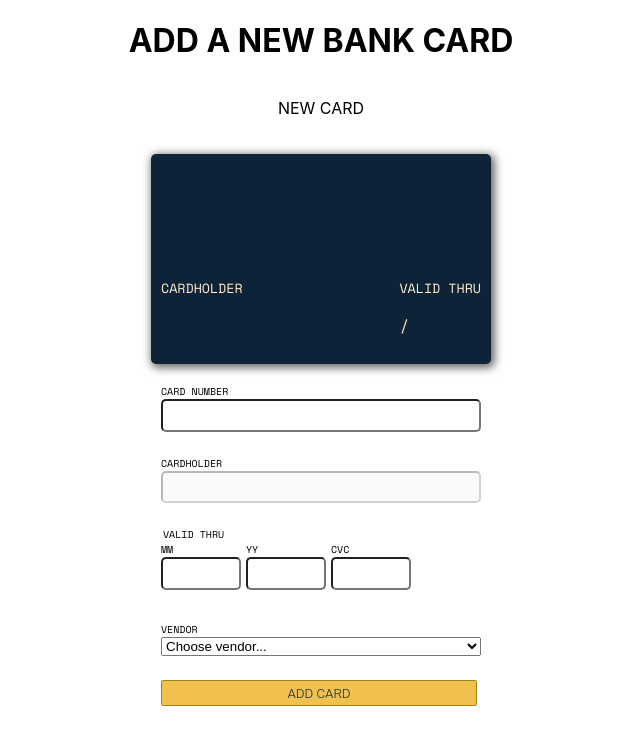
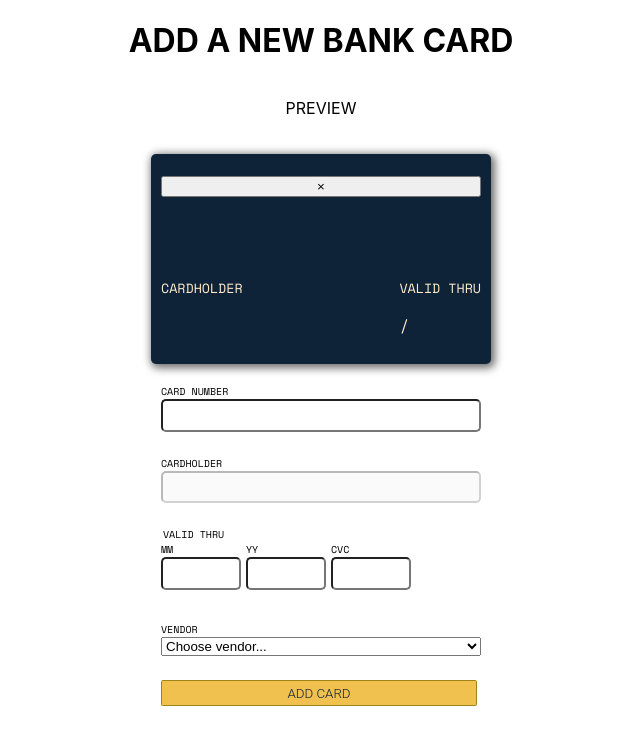
Before and after one commit to fredrikac/e-wallet, a React (Create React App) app: page /addcard in a window 1280 px wide. Shown: the top 744 px of the page, without its empty margins (319-959 px from the left). Built offline with nearby package versions, Linux system fonts and the light colour scheme.

Commit message:
fixed activate-functiongit add .!

```diff
--- a/src/App.css
+++ b/src/App.css
@@ -0,0 +1,9 @@
+@import url('https://fonts.googleapis.com/css?family=Space+Mono:400,400i,700,700i');
+
+
+main {
+  display: flex;
+  flex-direction: column;
+  justify-content: center;
+  align-items: center;
+}
--- a/src/components/Card.jsx
+++ b/src/components/Card.jsx
@@ -1,11 +1,14 @@
 //Själva kortet
 import styles from "./Card.module.css"
 
-const Card = ({ cardNumber, validThruMonth, validThruYear, vendor,  cvc, cardholder }) => {
+const Card = ({ cardNumber, validThruMonth, validThruYear, vendor,  cvc, cardholder, clickToActivate }) => {
 
   //beroende på vilken vendor det är så vill jag ha olika färg på korten. Djupdyk i detta sedan.
   return (
-    <div className={styles.card}>
+    <div onClick={()=> clickToActivate(cardNumber)}className={styles.card}>
+      <button className={styles.closeBtn} aria-label="Delete card" type="button">
+      <span aria-hidden="true">&times;</span>
+      </button>
       <p className={styles.vendor}>{vendor}</p>
       <p className={styles.number}>{cardNumber}</p>
       <span className={styles.midsection}>
@@ -18,7 +21,6 @@ const Card = ({ cardNumber, validThruMonth, validThruYear, vendor,  cvc, cardhol
       <p>{validThruMonth}/{validThruYear}</p>
       </div>
       </span>
-
     </div>
   )
 }
--- a/src/components/Card.module.css
+++ b/src/components/Card.module.css
@@ -60,3 +60,9 @@ ljusgul: #f0c14f */
 .name {
   text-transform: uppercase;
 }
+
+.closeBtn {
+  background-color:none;
+  z-index: 10;
+  position: right top;
+}
--- a/src/components/cardSlice.js
+++ b/src/components/cardSlice.js
@@ -2,7 +2,6 @@ import { createSlice, createAsyncThunk } from "@reduxjs/toolkit";
 import axios from "axios";
 
 //denna kommer hantera state för både user och cards.
-
 //Arrayen cards kan innehålla 3 items. Det fjärde kortet kommer vara det aktiva. Det går inte att lägga till ett femte kort, så det funkar, men då kraschar allt
 //Vad ska jag med initialCard till? Fortsätt med detta
 
--- a/src/pages/AddCard.jsx
+++ b/src/pages/AddCard.jsx
@@ -2,14 +2,15 @@
 import { useDispatch, useSelector } from "react-redux";
 import { addNewCard, setActiveCard } from "../components/cardSlice";
 import { useState } from "react";
-import { Link } from "react-router-dom";
+import { Link, useNavigate } from "react-router-dom";
 import Card from "../components/Card";
 import styles from "./AddCard.module.css";
 
-//Vad ska hända efter att användaren klickat på Add card? Alert med success eller alert med fail. Efter det då? Tillbaka till start?
+//Här ska användaren inte kunna klicka på kortet!
 
 const AddCard = () => {
   const dispatch = useDispatch();
+  const navigate = useNavigate();
   const { cards, user } = useSelector((state)=> state.cardList);
 
   //Hantera formuläret
@@ -33,7 +34,7 @@ const AddCard = () => {
 
     //dispatcha action och lägg till objektet formdata som ett nytt card
     dispatch(addNewCard(formdata))
-    //här läggs nya kortet som aktivt även om det inte läggs till pga för många kort. LÖS DETTA
+    //här läggs nya kortet som aktivt
     dispatch(setActiveCard(formdata.cardNumber))
 
     //töm formuläret igen
@@ -44,12 +45,15 @@ const AddCard = () => {
     validThruYear: "",
     cvc: "",
     vendor: ""})
+
+    //tillbaka till start
+    navigate("/cards")
   }
 
   return (
-    <main className={styles.addPageMain}>
+    <main>
       <h1>ADD A NEW BANK CARD</h1>
-      <p>NEW CARD</p>
+      <p>PREVIEW</p>
       <Card  vendor={formdata.vendor} validThruMonth={formdata.validThruMonth} validThruYear={formdata.validThruYear} cardNumber={formdata.cardNumber} cardholder={user}/>
 
       <form onSubmit={handleSubmit}>
--- a/src/pages/AddCard.module.css
+++ b/src/pages/AddCard.module.css
@@ -1,18 +1,9 @@
-@import url('https://fonts.googleapis.com/css?family=Space+Mono:400,400i,700,700i');
-
 
 /* Färgskala
 mörkblå: #0e2337
 ljusblå: #0c75af
 mörkgul: #9e8418
 ljusgul: #f0c14f */
-
-.addPageMain {
-  display: flex;
-  flex-direction: column;
-  justify-content: center;
-  align-items: center;
-}
 
 form {
   width: 320px;
--- a/src/pages/Cards.jsx
+++ b/src/pages/Cards.jsx
@@ -4,13 +4,19 @@ import { Link } from "react-router-dom";
 import { useDispatch, useSelector } from "react-redux";
 import { getUser } from "../components/cardSlice";
 import { useEffect, useState, useRef } from "react";
+import { setActiveCard } from '../components/cardSlice';
+import styles from "./AddCard.module.css"
+
 
 //ATT GÖRA
-//Gör komponenten Card klickbar & gör kortet till activeCard vid klick.
-//Ta bort-knapp - Var, hur?
+//Ta bort-knapp - Var, hur? OM kort ej är aktivt, lägg till en liten knapp i övre högra hörnet
+
 //Bugg: när man lägger till ett femte kort så kraschar allt :)
-//Jobba vidare på CSS:en, lägg all gemensam styling i App.css (flexbox layout, font, buttons etc) & fixa till olika färg på olika kort-utgivare
-//skriv ut kortnumret med mellanrum efter var fjärde siffra
+
+//Jobba vidare på CSS:en - fixa till olika färg på olika kort-utgivare
+
+//Extra
+//skriv ut kortnumret med mellanrum efter var fjärde siffra. Regex?
 //hitta lite logotyper/ikoner till korten (detta är inte högsta prio)
 
 
@@ -29,25 +35,26 @@ const Cards = () => {
     }
   }, []);
 
+  const clickToActivate = (cardnumber) => {
+    dispatch(setActiveCard(cardnumber))
+  }
+
   return (
-    <div><h1>E-WALLET</h1>
-   <h2>User: {activeCard.cardholder}</h2>
+    <main><h1>E-WALLET</h1>
+    <h2>Welcome, {activeCard.cardholder}!</h2>
+    <p>Active card {activeCard.cardNumber}</p>
+    <Card vendor={activeCard.vendor} validThruMonth={activeCard.validThruMonth} validThruYear={activeCard.validThruYear} cardNumber={activeCard.cardNumber} cvc={activeCard.cvc} cardholder={activeCard.cardholder} />
 
-    <h3>Status: {status}</h3>
-    <h3>Active card: {activeCard.cardNumber}</h3>
-
-  <Card vendor={activeCard.vendor} validThruMonth={activeCard.validThruMonth} validThruYear={activeCard.validThruYear} cardNumber={activeCard.cardNumber} cvc={activeCard.cvc} cardholder={activeCard.cardholder} />
-
-     {cards && cards.map((card, i) => {
+    {cards && cards.map((card, i) => {
       const { cardholder, vendor, cardNumber, validThruMonth, validThruYear, cvc } = card;
 
       return(
-        <Card key={i} vendor={vendor} validThruMonth={validThruMonth} validThruYear={validThruYear} cardNumber={cardNumber} cvc={cvc} cardholder={cardholder}/>
+        <Card key={i} vendor={vendor} validThruMonth={validThruMonth} validThruYear={validThruYear} cardNumber={cardNumber} cvc={cvc} cardholder={cardholder} clickToActivate={clickToActivate}/>
       )
     })}
 
-      <Link to="/addcard" ><button>Add card</button></Link>
-    </div>
+    <Link to="/addcard" ><button className={styles.button1}>Add card</button></Link>
+    </main>
   )
 }
 
```
